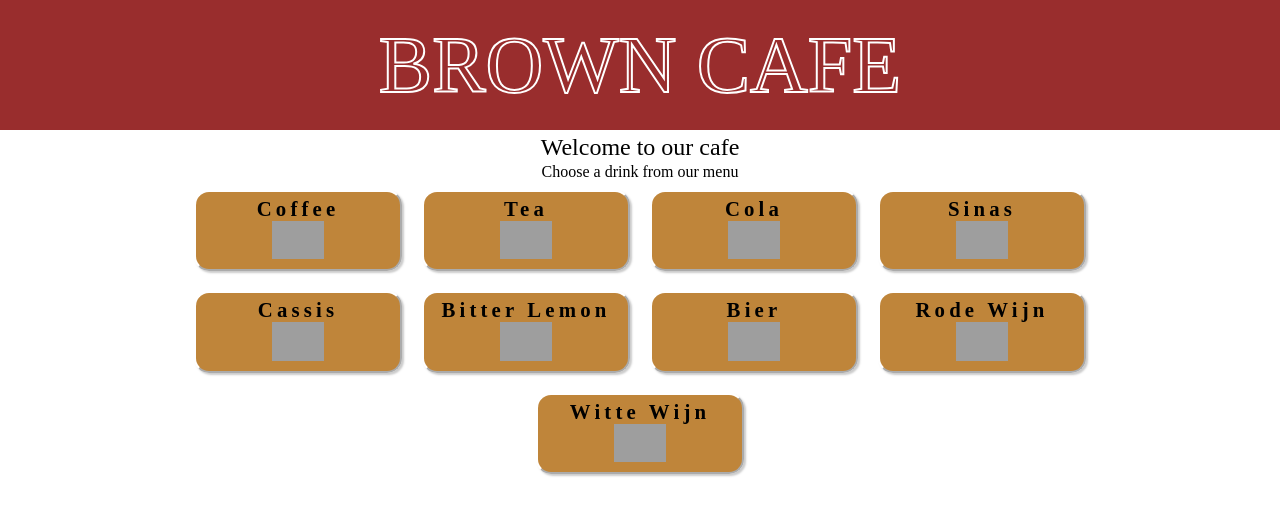
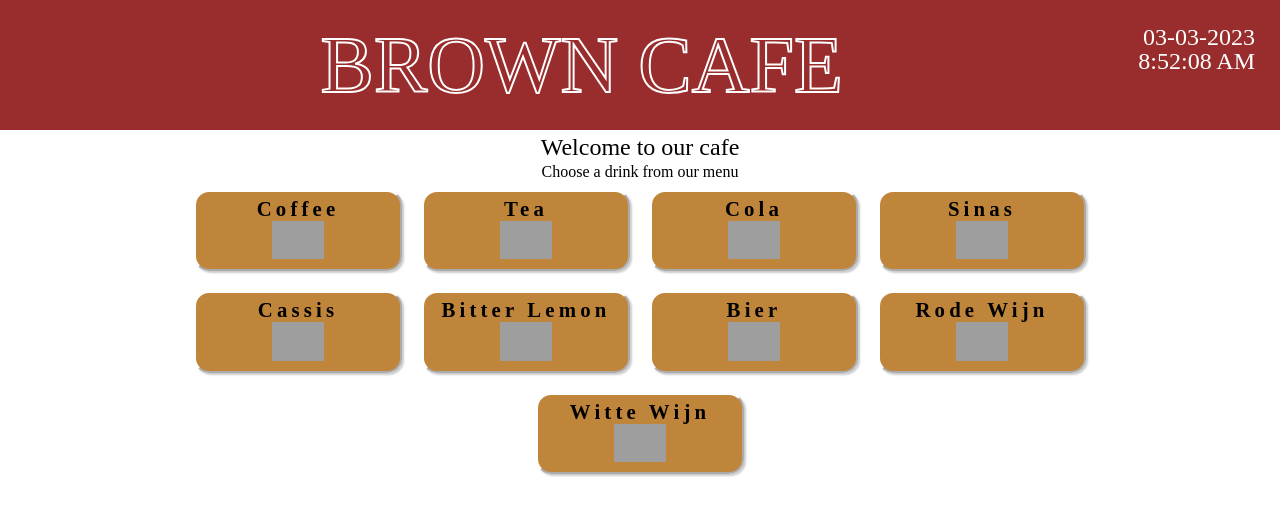
Before and after one commit to BJanssen78/Cafe-App, a React (Vite) app: page / in a window 1280 px wide. Shown: the top 516 px of the page. Built offline with nearby package versions, Linux system fonts and the light colour scheme; grey boxes are pictures that could not be loaded; a web font is replaced by a local one.

Commit message:
Imported live clock

```diff
--- a/css/site.css
+++ b/css/site.css
@@ -21,13 +21,15 @@
   background-color: rgba(132, 0, 0, 0.822);
   padding: 25px;
   font-size: 5em;
-  -webkit-text-fill-color: transparent;
-  -webkit-text-stroke: 2px;
   text-transform: uppercase;
   text-decoration: none;
 }
 .header .Main-Title {
   color: white;
+}
+.header .header-title-link {
+  -webkit-text-fill-color: transparent;
+  -webkit-text-stroke: 2px;
 }
 
 .btn-container {
@@ -59,4 +61,23 @@
 .drink-img {
   width: 4vw;
   max-height: 100px;
+}
+
+.date-clock {
+  color: white;
+  position: right;
+  float: right;
+  font-size: 1.5rem;
+  text-align: right;
+  display: flex;
+  flex-direction: column;
+  justify-content: flex-end;
+  align-items: flex-end;
+  justify-items: flex-end;
+  align-content: flex-end;
+  flex-wrap: wrap;
+}
+.date-clock p {
+  color: white;
+  font-weight: 100;
 }/*# sourceMappingURL=site.css.map */
--- a/css/site.scss
+++ b/css/site.scss
@@ -23,6 +23,10 @@
   background-color: $header-bg-clr;
   padding: 25px;
   @include header-font-properties;
+  .header-title-link {
+    -webkit-text-fill-color: transparent;
+    -webkit-text-stroke: 2px;
+  }
 }
 .btn-container {
   display: flex;
@@ -45,3 +49,10 @@
   width: 4vw;
   max-height: 100px;
 }
+.date-clock {
+  @include DateClock;
+  p {
+    color: white;
+    font-weight: 100;
+  }
+}
--- a/package.json
+++ b/package.json
@@ -10,7 +10,8 @@
   },
   "dependencies": {
     "react": "^18.2.0",
-    "react-dom": "^18.2.0"
+    "react-dom": "^18.2.0",
+    "react-live-clock": "^6.1.13"
   },
   "devDependencies": {
     "@types/react": "^18.0.28",
--- /dev/null
+++ b/public/AgeVerification.jsx
@@ -0,0 +1,5 @@
+export const AgeVerification = () => {
+    return(
+
+    )
+}
--- /dev/null
+++ b/public/Clock.jsx
@@ -0,0 +1,29 @@
+import React, { Component } from "react";
+
+class LiveClockUpdate extends Component {
+  constructor(props) {
+    super(props);
+
+    this.state = { date: new Date() };
+  }
+
+  componentDidMount() {
+    this.timerID = setInterval(() => this.tick(), 1000);
+  }
+
+  componentWillUnmount() {
+    clearInterval(this.timerID);
+  }
+
+  tick() {
+    this.setState({
+      date: new Date(),
+    });
+  }
+
+  render() {
+    return this.state.date.toLocaleTimeString();
+  }
+}
+
+export default LiveClockUpdate;
--- /dev/null
+++ b/public/CurrentDate.jsx
@@ -0,0 +1,10 @@
+export const CurrentDate = () => {
+  const currentDate = new Date();
+
+  const outputHours = String(currentDate.getDay()).padStart(2, "0");
+  const outputMinutes = String(currentDate.getMonth()).padStart(2, "0");
+  const outputSeconds = String(currentDate.getFullYear()).padStart(2, "0");
+  const outputDate = outputHours + "-" + outputMinutes + "-" + outputSeconds;
+
+  return <p>{outputDate}</p>;
+};
--- a/public/Header.jsx
+++ b/public/Header.jsx
@@ -1,3 +1,10 @@
+import LiveClockUpdate from "./Clock";
+import { CurrentDate } from "./CurrentDate";
+
+// LiveClockUpdate is geleend van een ander
+//  src=https://codesandbox.io/s/lbl5o?file=/src/Components/LiveClockUpdate.js
+//  Creator : Adinarayana Reddy JC
+
 export const Header = () => {
   return (
     <>
@@ -5,6 +12,14 @@ export const Header = () => {
         <a href="#" title="web title" className="header-title-link">
           <span className="Main-Title">Brown Cafe</span>
         </a>
+        <span className="date-clock">
+          <p>
+            <CurrentDate />
+          </p>
+          <p>
+            <LiveClockUpdate />
+          </p>
+        </span>
       </header>
     </>
   );
```
Also changed, not shown: css/__mixins.scss (+17 -2 lines), public/BtnInput.jsx (+0 -20 lines), 2 other files (tests, documents, lock files or other folders).
